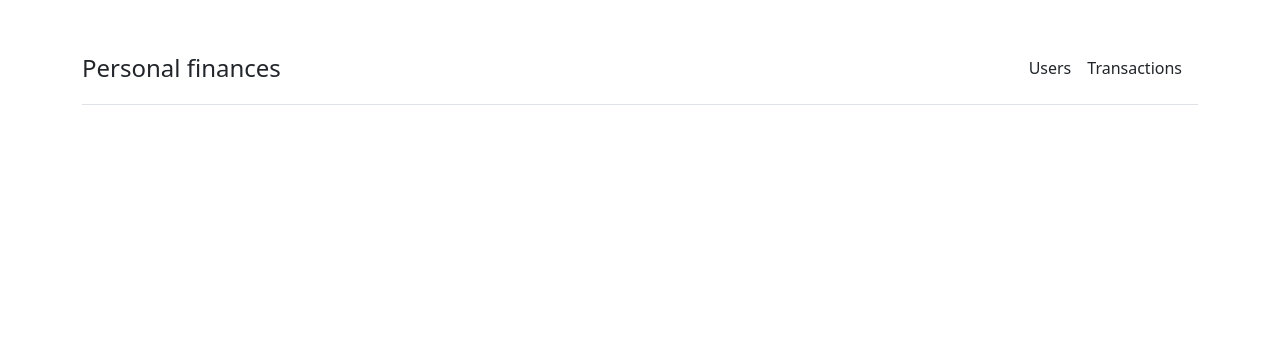
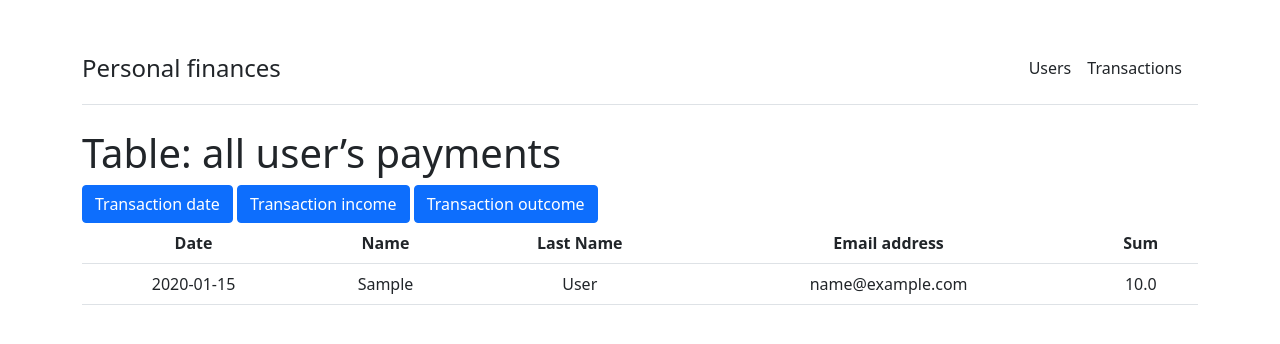
Before and after one commit to Farida11/Apps, a Django app: page / in a window 1280 px wide. Shown: the top 344 px of the page. Run offline with Django 3.2, Linux system fonts and the light colour scheme; tables that the repository leaves empty hold one stand-in row (values such as "Sample post").

Commit message:
Add some sort option

```diff
--- a/money_planning/templates/Transactions.html
+++ b/money_planning/templates/Transactions.html
@@ -13,7 +13,7 @@ Information about transactions
 {% for transact in list_of_transact %}
 <tr>
   <th> {{ transact.id }}</th>
-   <td>{{transact.user_id}}</td>
+   <td>{{transact.user_id.id}}</td>
    <td>{{ transact.amount }}</td>
    <td>{{ transact.date }}</td>
    <td><a type= "button" class="btn btn-primary" href="{% url 'transact_view' transact.id %}">Details</a>
--- a/money_planning/templates/index.html
+++ b/money_planning/templates/index.html
@@ -20,15 +20,46 @@
     </div>
 
 {% block body %}
-{%if group_and_fillter %}
-
+{% if group_and_filter %}
+<H1>Table: all user’s payments</h1>
+       <a type= "button" class="btn btn-primary" href="{% url 'sort_filter' 'date' %}">Transaction date</a>
+       <a type= "button" class="btn btn-primary" href="{% url 'sort_filter' 'income' %}">Transaction income</a>
+       <a type= "button" class="btn btn-primary" href="{% url 'sort_filter' 'outcome' %}">Transaction outcome</a>
+  <table class="table text-center">
+    <tbody>
+  <tr><th>Date</th><th>Name</th><th>Last Name</th><th> Email address</th><th>Sum</th>
+{% for list in two_model %}
+  <tr> <td>{{list.Date}}</td>
+   <td>{{list.Name}}</td>
+   <td>{{list.Last_Name}}</td>
+   <td>{{list.Email_address}}  </td>
+   <td>{{list.Sum}}</td></tr>
+{% endfor %}
+</tr>
+</tbody>
+</table>
+{% elif show %}
+<a type= "button" class="btn btn-primary" href="{% url 'sort_filter' 'date' %}">Transaction date</a>
+<a type= "button" class="btn btn-primary" href="{% url 'sort_filter' 'income' %}">Transaction income</a>
+<a type= "button" class="btn btn-primary" href="{% url 'sort_filter' 'outcome' %}">Transaction outcome</a>
+<table class="table text-center">
+  <tbody>
+<tr><th>Id</th><th>User Id</th><th>Amount</th><th> Date</th>
+{% for transact in list_of_transact %}
+<tr>
+  <th> {{ transact.id }}</th>
+   <td>{{transact.user_id.id}}</td>
+   <td>{{ transact.amount }}</td>
+   <td>{{ transact.date }}</td>
+ </tr>
+{% endfor %}
+</tbody>
+</table>
 {% else %}
 
 <p> </p>
 
 {% endif%}
-
-
 {% endblock %}
 </div>
 </body>
--- a/money_planning/urls.py
+++ b/money_planning/urls.py
@@ -2,15 +2,16 @@ from django.urls import path
 from . import views
 
 urlpatterns = [
-   path('', views.index, name = "index"),
-   path('users', views.users, name = "users"),
-   path('transactions', views.transactions, name = "transactions"),
-   path('create_user', views.create_user, name = "create_user"),
-   path('create_transact', views.create_transact, name = "create_transact"),
-   path('user/<int:pk>', views.user_view, name = "user_view"),
-   path('transaction/<int:pk>', views.transact_view, name = "transact_view"),
-   path('edit_user/<int:pk>', views.edit_user, name = "edit_user"),
-   path('edit_transact/<int:pk>', views.edit_transact, name = "edit_transact"),
-   path('delete_user/<int:pk>', views.delete_user, name = "delete_user"),
-   path('delete_transac/<int:pk>', views.delete_transact, name = "delete_transact"),
+   path('', views.index, name="index"),
+   path('sort_filter/<str:tag>', views.sort_filter, name="sort_filter"),
+   path('users', views.users, name="users"),
+   path('transactions', views.transactions, name="transactions"),
+   path('create_user', views.create_user, name="create_user"),
+   path('create_transact', views.create_transact, name="create_transact"),
+   path('user/<int:pk>', views.user_view, name="user_view"),
+   path('transaction/<int:pk>', views.transact_view, name="transact_view"),
+   path('edit_user/<int:pk>', views.edit_user, name="edit_user"),
+   path('edit_transact/<int:pk>', views.edit_transact, name="edit_transact"),
+   path('delete_user/<int:pk>', views.delete_user, name="delete_user"),
+   path('delete_transac/<int:pk>', views.delete_transact, name="delete_transact"),
 ]
--- a/money_planning/views.py
+++ b/money_planning/views.py
@@ -1,19 +1,52 @@
 from django.shortcuts import render
-from .models import Users,Transactions
-from django.http import HttpResponseRedirect, HttpResponseNotFound
+from .models import Users, Transactions
+from django.http import HttpResponseRedirect, HttpResponseNotFound, HttpResponse
 from .forms import UsersForm, TransactionsForm
+from datetime import datetime
+
 
 from rest_framework import viewsets
-from rest_framework import permissions
+# from rest_framework import permissions
 from .serializers import UsersSerializer, TransactionsSerializer
+
 
 def index(request):
     list_of_users = Users.objects.all()
+    list_of_transact = Transactions.objects.all()
+    s = []
+    for user in list_of_users:
+        for trans in list_of_transact:
+            if trans.user_id.id == user.id:
+                s.append({"Id": user.id, "Name": user.first_name,
+                          "Last_Name": user.last_name,
+                          "Email_address": user.email,
+                          "Date": trans.date.strftime("%Y-%m-%d"),
+                          "Sum": trans.amount})
     template = 'index.html'
-    context={
-    'list_of_users' : list_of_users
+    context = {
+        'group_and_filter': True,
+        'show': False,
+        'two_model': s
     }
     return render(request, template, context)
+
+
+def sort_filter(request, tag=" "):
+    list_of_transact = Transactions.objects.all()
+    if tag == "date":
+        list_of_transact = Transactions.objects.all().order_by('date')
+    if tag == "income":
+        list_of_transact = Transactions.objects.all().order_by('amount')
+    if tag == "outcome":
+        list_of_transact = Transactions.objects.all().order_by('-amount')
+    template = 'index.html'
+    context = {
+        'group_and_filter': False,
+        "show": True,
+        'list_of_transact': list_of_transact,
+    }
+    return render(request, template, context)
+
 
 # -------------for swagger ------------#
 class UsersViewSet(viewsets.ModelViewSet):
@@ -22,6 +55,7 @@ class UsersViewSet(viewsets.ModelViewSet):
     """
     queryset = Users.objects.all()
     serializer_class = UsersSerializer
+
 
 class TransactionsViewSet(viewsets.ModelViewSet):
     """
@@ -32,29 +66,35 @@ class TransactionsViewSet(viewsets.ModelViewSet):
 
 # -------------for swagger ------------#
 
+
 # show all users
 def users(request):
     list_of_users = Users.objects.all()
     template = 'Users.html'
-    context={
-    'list_of_users' : list_of_users
+    context = {
+        'group_and_fillter': False,
+        'list_of_users': list_of_users
     }
     return render(request, template, context)
+
 
 # show user
 def user_view(request, pk):
     get_user = Users.objects.get(id=pk)
     template = 'user_view.html'
-    context={
-    'list_of_users' : get_user
+    context = {
+        'group_and_fillter': False,
+        'get_user': get_user
     }
     return render(request, template, context)
 
-#create new user
+
+# create new user
 def create_user(request):
     template = 'create_user.html'
-    context={
-          'form':UsersForm()
+    context = {
+          'group_and_fillter': False,
+          'form': UsersForm()
     }
     if request.method == "POST":
         user = UsersForm(request.POST)
@@ -73,8 +113,9 @@ def edit_user(request, pk):
     try:
         person = Users.objects.get(id=pk)
         template = 'edit_user.html'
-        context={
-              'form':UsersForm(instance=person)
+        context = {
+              'group_and_fillter': False,
+              'form': UsersForm(instance=person)
         }
         if request.method == "POST":
             user = UsersForm(request.POST, instance=person)
@@ -88,38 +129,45 @@ def edit_user(request, pk):
     except Users.DoesNotExist:
         return HttpResponseNotFound("<h2>User not found</h2>")
 
+
 # delete user in database
 def delete_user(request, pk):
     try:
-        user =  Users.objects.get(id=pk)
+        user = Users.objects.get(id=pk)
         user.delete()
         return HttpResponseRedirect("/users")
     except Users.DoesNotExist:
         return HttpResponseNotFound("<h2> User not found</h2>")
 
+
 # show all transactions
 def transactions(request):
-    list_of_transact= Transactions.objects.all()
+    list_of_transact = Transactions.objects.all()
     template = 'Transactions.html'
-    context={
-    'list_of_transact' : list_of_transact
+    context = {
+        'group_and_fillter': False,
+        'list_of_transact': list_of_transact
     }
     return render(request, template, context)
+
 
 # show transaction
 def transact_view(request, pk):
     get_transact = Transactions.objects.get(id=pk)
     template = 'transact_view.html'
-    context={
-    'list_of_users' : get_transact
+    context = {
+        'group_and_fillter': False,
+        'get_transact': get_transact
     }
     return render(request, template, context)
+
 
 # create new transaction
 def create_transact(request):
     template = 'create_transact.html'
-    context={
-          'form':TransactionsForm()
+    context = {
+          'group_and_fillter': False,
+          'form': TransactionsForm()
     }
     if request.method == "POST":
         transact = TransactionsForm(request.POST)
@@ -132,13 +180,15 @@ def create_transact(request):
 
     return render(request, template, context)
 
+
 # edit information about transaction
 def edit_transact(request, pk):
     try:
         trans = Transactions.objects.get(id=pk)
         template = 'edit_transact.html'
-        context={
-              'form':TransactionsForm(instance=trans)
+        context = {
+              'group_and_fillter': False,
+              'form': TransactionsForm(instance=trans)
         }
         if request.method == "POST":
             transact = TransactionsForm(request.POST, instance=trans)
@@ -152,6 +202,7 @@ def edit_transact(request, pk):
     except Users.DoesNotExist:
         return HttpResponseNotFound("<h2>Transactions not found</h2>")
 
+
 # delete transaction in database
 def delete_transact(request, pk):
     try:
```
Also changed, not shown: money_planning/models.py (+9 -4 lines), money_planning/templates/transact_view.html (+4 -4 lines), money_planning/templates/user_view.html (+4 -4 lines).
